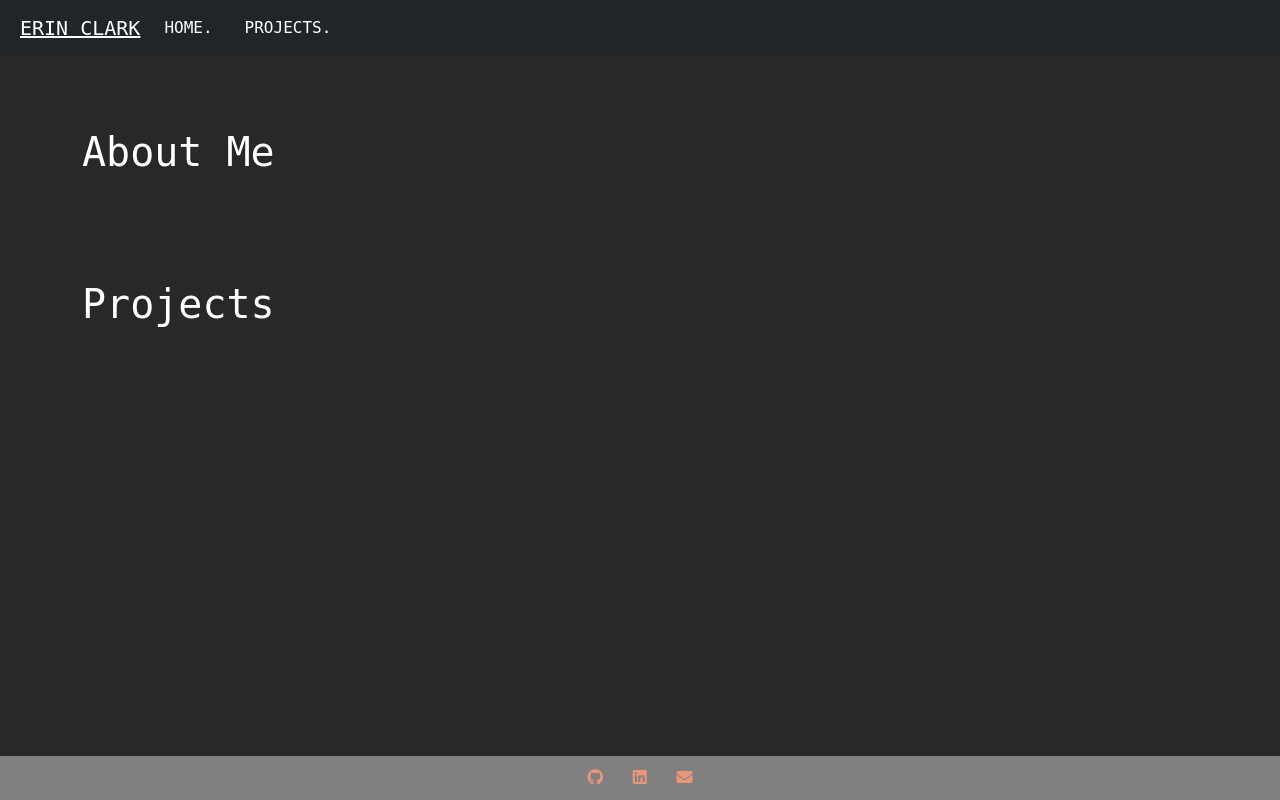
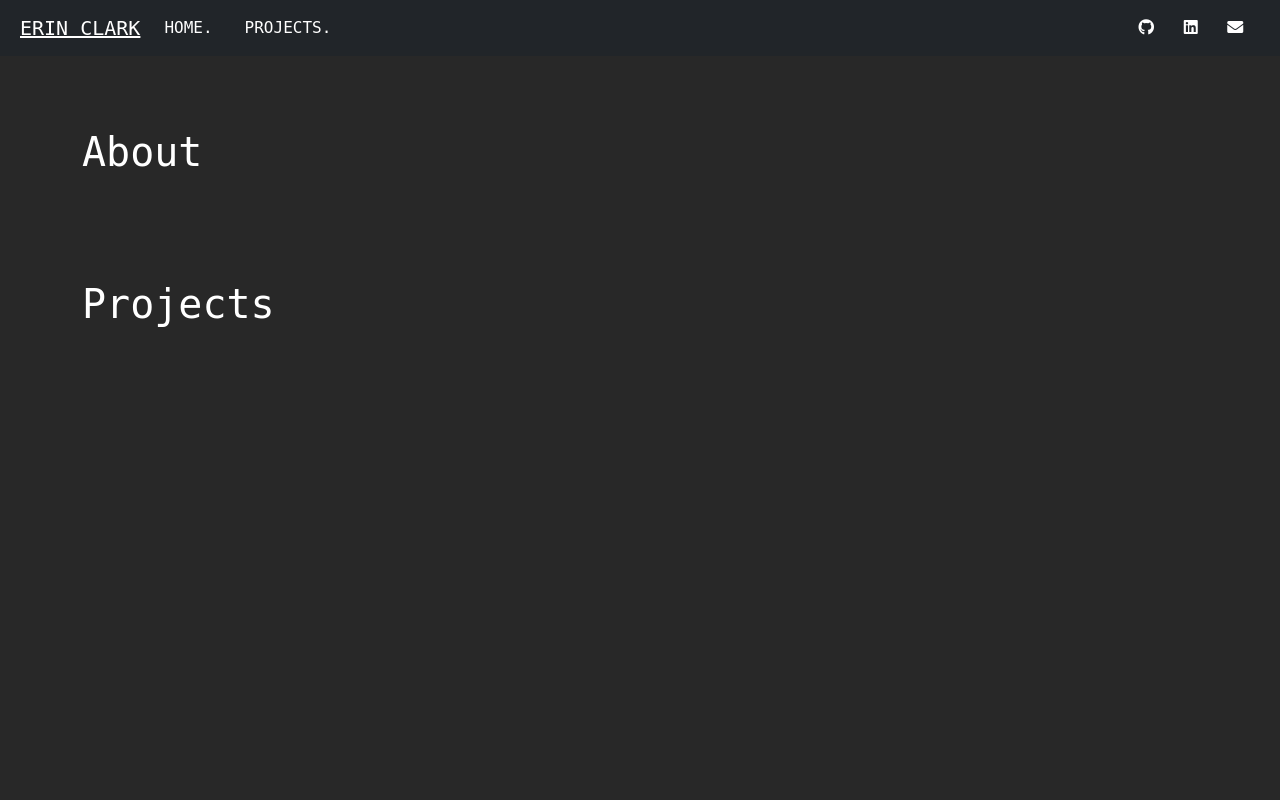
Before and after one commit to erinhmclark/erins_portfolio, a Django app: page / in a window 1280 px wide. Run offline with Django 4.2, Linux system fonts and the light colour scheme.

Commit message:
Move social links to navbar.

```diff
--- a/home/templates/home/base.html
+++ b/home/templates/home/base.html
@@ -24,18 +24,16 @@
             </li>
         </ul>
     </div>
+        <div class="social-links text-right">
+        <a href="https://github.com/erinhmclark" target="_blank"><i class="fab fa-github"></i></a>
+        <a href="https://www.linkedin.com/in/erin-hm-clark" target="_blank"><i class="fab fa-linkedin"></i></a>
+        <a href="mailto:erinhannahmary.clark@gmail.com"><i class="fas fa-envelope"></i></a>
+    </div>
 </nav>
 <div id="content" name="content" class="main">
     {% block content %}
     {% endblock %}
 </div>
-<footer class="footer">
-    <div class="social-links text-center">
-        <a href="https://github.com/erinhmclark" target="_blank"><i class="fab fa-github"></i></a>
-        <a href="https://www.linkedin.com/in/erin-hm-clark" target="_blank"><i class="fab fa-linkedin"></i></a>
-        <a href="mailto:erinhannahmary.clark@gmail.com"><i class="fas fa-envelope"></i></a>
-    </div>
-</footer>
 <!-- Bootstrap JS -->
 <script src="https://cdn.jsdelivr.net/npm/bootstrap@5.3.0/dist/js/bootstrap.bundle.min.js"
         integrity="sha384-geWF76RCwLtnZ8qwWowPQNguL3RmwHVBC9FhGdlKrxdiJJigb/j/68SIy3Te4Bkz"
--- a/home/templates/home/home.html
+++ b/home/templates/home/home.html
@@ -5,7 +5,7 @@ Home Page
 {% block content %}
 <section id="home">
     <div class="container">
-        <h1>About Me</h1>
+        <h1>About</h1>
     </div>
 </section>
 
--- a/static/css/styles.css
+++ b/static/css/styles.css
@@ -1,9 +1,8 @@
 :root {
     --primary-color: black;
-    --secondary-color: darksalmon;
+    --secondary-color: #ffffff;
     --tertiary-color: grey;
-    --quaternary-color: darksalmon;
-    --quinary-color: gray;
+    --quaternary-color: #282828;
 }
 body {
     font-family: monospace;
@@ -30,14 +29,14 @@ body {
 }
 
 .nav-link:hover {
-    color: #cccccc;
+    color: var(--tertiary-color);
 }
 
 section {
     padding: 3em 1em;
 }
 
-#home {
+home {
     /*background: url('{{ static "images/home_image.jpg" }}') no-repeat center center fixed;*/
     -webkit-background-size: cover;
     -moz-background-size: cover;
@@ -54,24 +53,11 @@ projects {
     background-color: #555555;
 }
 
-
-.footer {
-
-    position: fixed;
-    left: 0;
-    bottom: 0;
-    width: 100%;
-    background-color: var(--quinary-color);
-    color: var(--secondary-color);
-    text-align: center;
-    padding: 10px 0;
+.social-links {
+    padding-right: 20pt;
 }
 
 .social-links a {
-    /*position: fixed;*/
-    /*left: 0;*/
-    /*bottom: 0;*/
-    /*width: 100%;*/
     text-align: center;
     margin: 0 10px;
     color: var(--secondary-color);
```
